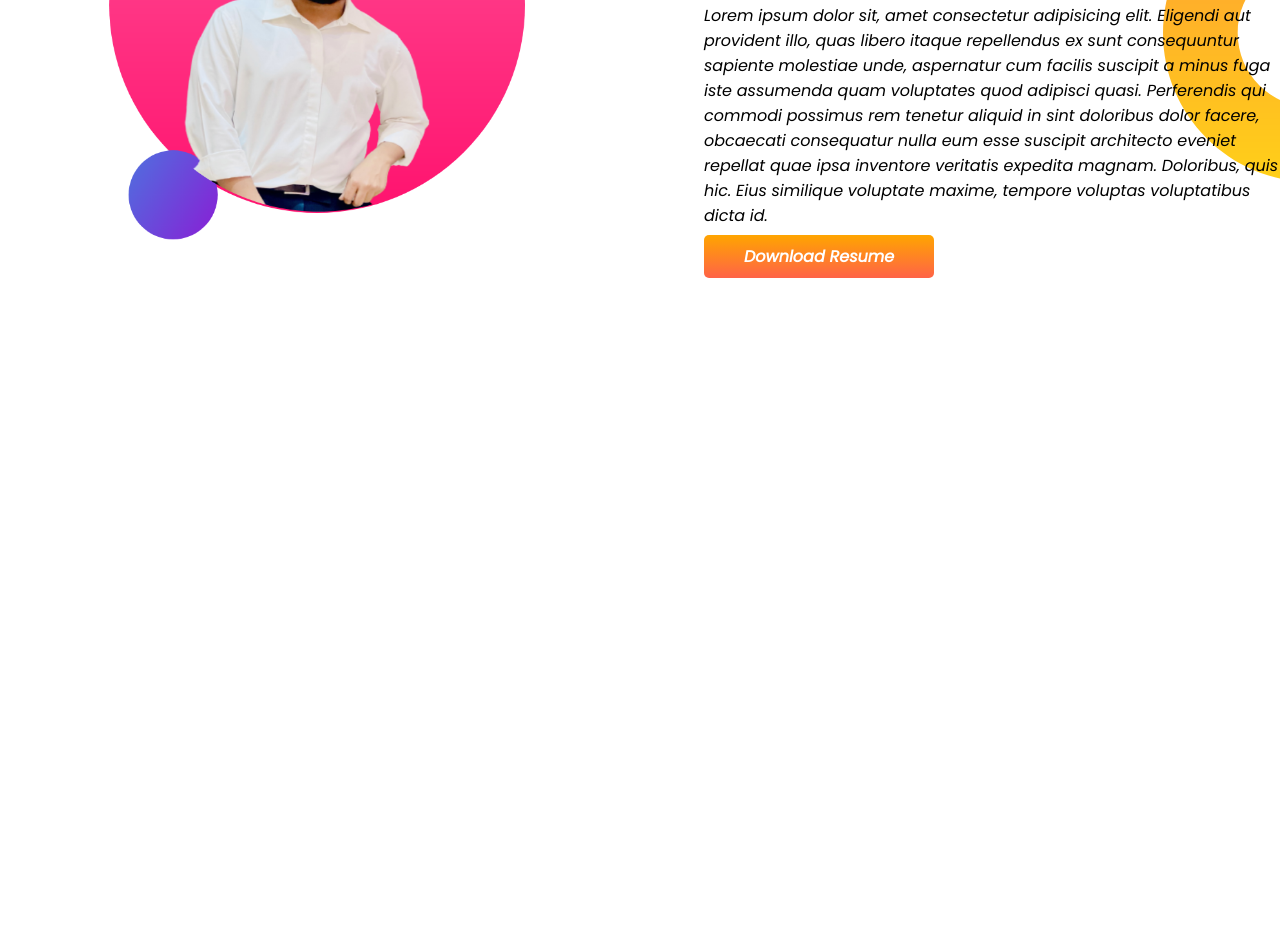
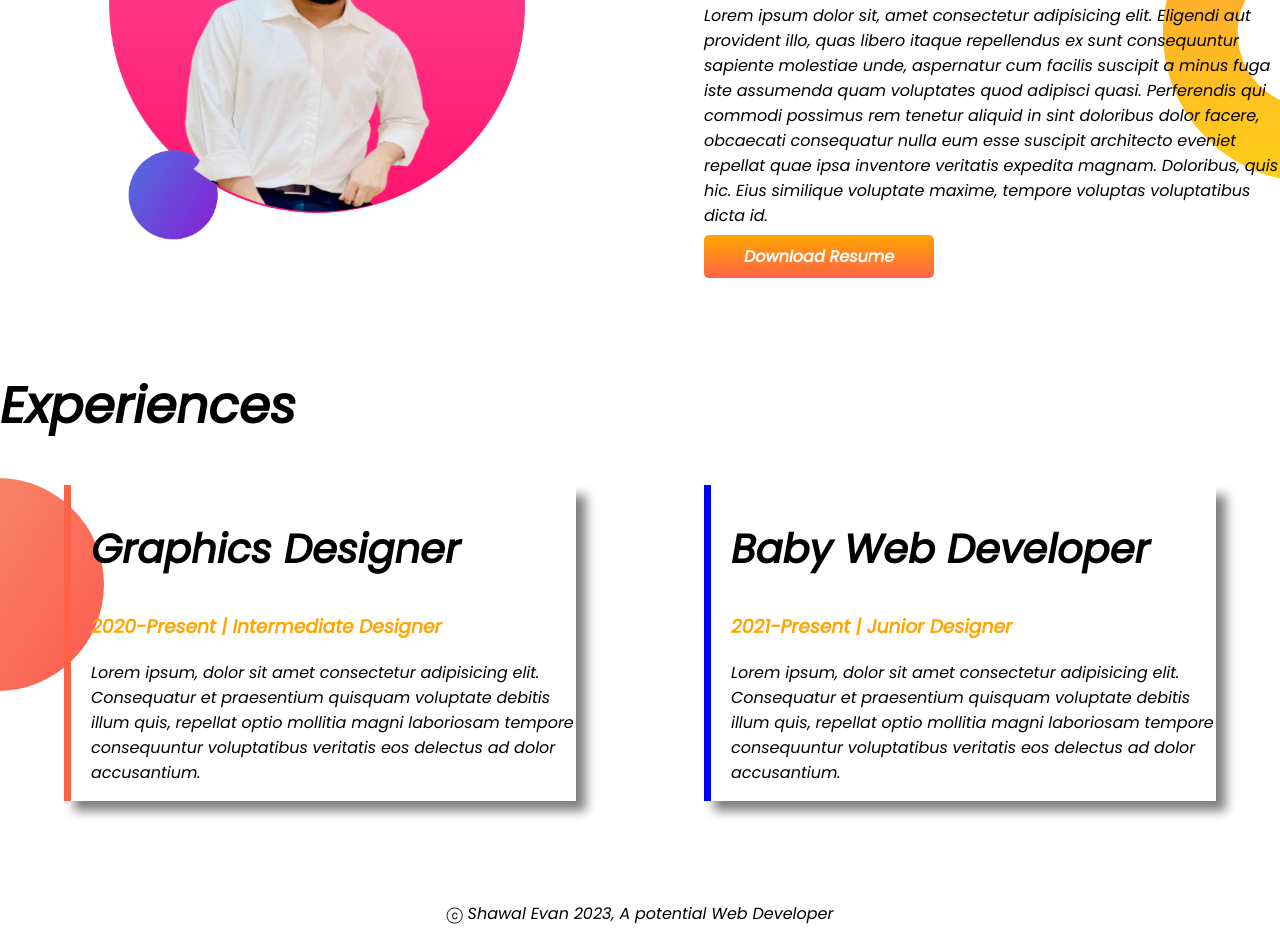
Before and after one commit to ShawalEvan29/shawal-portfolio, a plain HTML site: page index.html in a window 1280 px wide. Shown: the part 891-1833 px from the top of the page. Before the commit the page ends 1260 px from the top, so only its background shows below. Drawn offline with Linux system fonts and the light colour scheme.

Commit message:
till footer

```diff
--- a/index.html
+++ b/index.html
@@ -14,7 +14,7 @@
 </head>
 
 <body>
-    <section class="top-banner">
+    <section class="top-banner flexible-container">
         <div class="half-width">
             <h1>Welcome To</h1>
             <h1><span class="orange-colour">Shawal Evan's</span> Website</h1>
@@ -35,7 +35,7 @@
             <img src="images/evan.png" alt="">
         </div>
     </section>
-    <section class="dream-big">
+    <section class="dream-big flexible-container">
         <div class="half-width">
             <img src="images/evan2.png" alt="">
         </div>
@@ -56,6 +56,32 @@
         </div>
 
     </section>
+    <section class="experience">
+        <h1>Experiences</h1>
+        <div class="flexible-container">
+            <div id="graphics" class="experience-item">
+                <h2> Graphics Designer</h1>
+                    <h3 class="orange-colour"> 2020-Present | Intermediate Designer</h3>
+                    <p>Lorem ipsum, dolor sit amet consectetur adipisicing elit. Consequatur et praesentium quisquam
+                        voluptate
+                        debitis illum quis, repellat optio mollitia magni laboriosam tempore consequuntur voluptatibus
+                        veritatis
+                        eos delectus ad dolor accusantium.</p>
+            </div>
+            <div id="web" class="experience-item">
+                <h2> Baby Web Developer</h1>
+                    <h3 class="orange-colour"> 2021-Present | Junior Designer</h3>
+                    <p>Lorem ipsum, dolor sit amet consectetur adipisicing elit. Consequatur et praesentium quisquam
+                        voluptate
+                        debitis illum quis, repellat optio mollitia magni laboriosam tempore consequuntur voluptatibus
+                        veritatis
+                        eos delectus ad dolor accusantium.</p>
+            </div>
+        </div>
+    </section>
 </body>
+<footer>
+    <p> ⓒ Shawal Evan 2023, A potential Web Developer</p>
+</footer>
 
 </html>
--- a/style.css
+++ b/style.css
@@ -7,11 +7,15 @@ h1 {
     font-size: 50px;
 }
 
+h2 {
+    font-size: 40px;
+}
+
 .orange-colour {
     color: orange;
 }
 
-section {
+.flexible-container {
     display: flex;
     margin-bottom: 100px;
 }
@@ -44,3 +48,31 @@ section {
     background-repeat: no-repeat;
     background-position: right;
 }
+
+.experience {
+    background-image: url(images/exp-bg.png);
+    background-repeat: no-repeat;
+    background-position: left;
+}
+
+
+.experience-item {
+    width: 40%;
+    margin-left: 5%;
+    margin-right: 5%;
+    padding-left: 20px;
+    box-shadow: 10px 10px 10px gray;
+    border-left: 7px solid blue;
+}
+
+#graphics {
+    border-left: 7px solid tomato;
+}
+
+#web {
+    border-left: 7px solid blue;
+}
+
+footer p {
+    text-align: center;
+}
```
